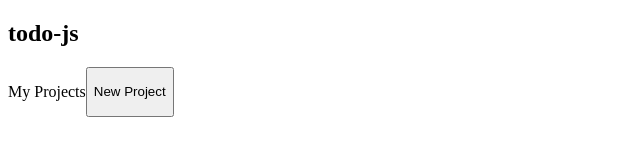
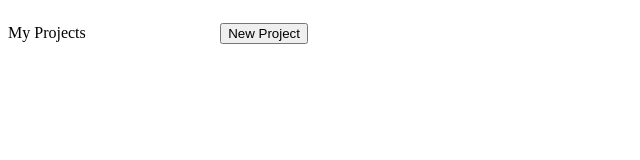
Before and after one commit to MclPio/todolist-js, a website built with webpack: page src/index.html in a window 1280 px wide. Shown: the whole page, without its empty margins (0-640 px from the left). Built offline with nearby package versions, Linux system fonts and the light colour scheme.

Commit message:
Add grid

```diff
--- a/src/css/style.css
+++ b/src/css/style.css
@@ -1,10 +1,14 @@
+#container {
+  display: grid;
+  grid-template-columns: 300px 1fr
+}
+
 #projects {
   display: flex;
   flex-direction: column;
 }
 
 #projects-section {
-  width: min(25%, 300px);
   overflow: auto;
 }
 
@@ -19,6 +23,7 @@
 
 .project-button:hover {
   text-decoration: underline;
+  cursor: pointer;
 }
 
 .project-button:active {
@@ -59,4 +64,6 @@
 
 .project-header-container {
   display: flex;
+  align-items: center;
+  justify-content: space-between;
 }
--- a/src/index.html
+++ b/src/index.html
@@ -6,9 +6,6 @@
   <title>todo</title>
 </head>
 <body>
-  <header>
-    <nav><h1>todo-js</h1></nav>
-  </header>
   <div id="content"></div>
 </body>
 </html>
--- a/src/index.js
+++ b/src/index.js
@@ -10,6 +10,9 @@ import 'material-symbols';
 const content = document.getElementById('content');
 const projectsSection = document.createElement('section');
 projectsSection.id = 'projects-section';
+
+const container = document.createElement('div');
+container.id = 'container';
 
 // projects header section...
 const projectHeaderContainer = document.createElement('div');
@@ -27,7 +30,9 @@ projectsSection.append(projectHeaderContainer);
 const projectList = document.createElement('div');
 projectList.id = 'projects';
 projectsSection.append(projectList);
-content.append(projectsSection);
+
+container.append(projectsSection);
+content.append(container);
 
 // retrieves projects from localStorage and inserts into projectsSection
 updateDOM();
```
